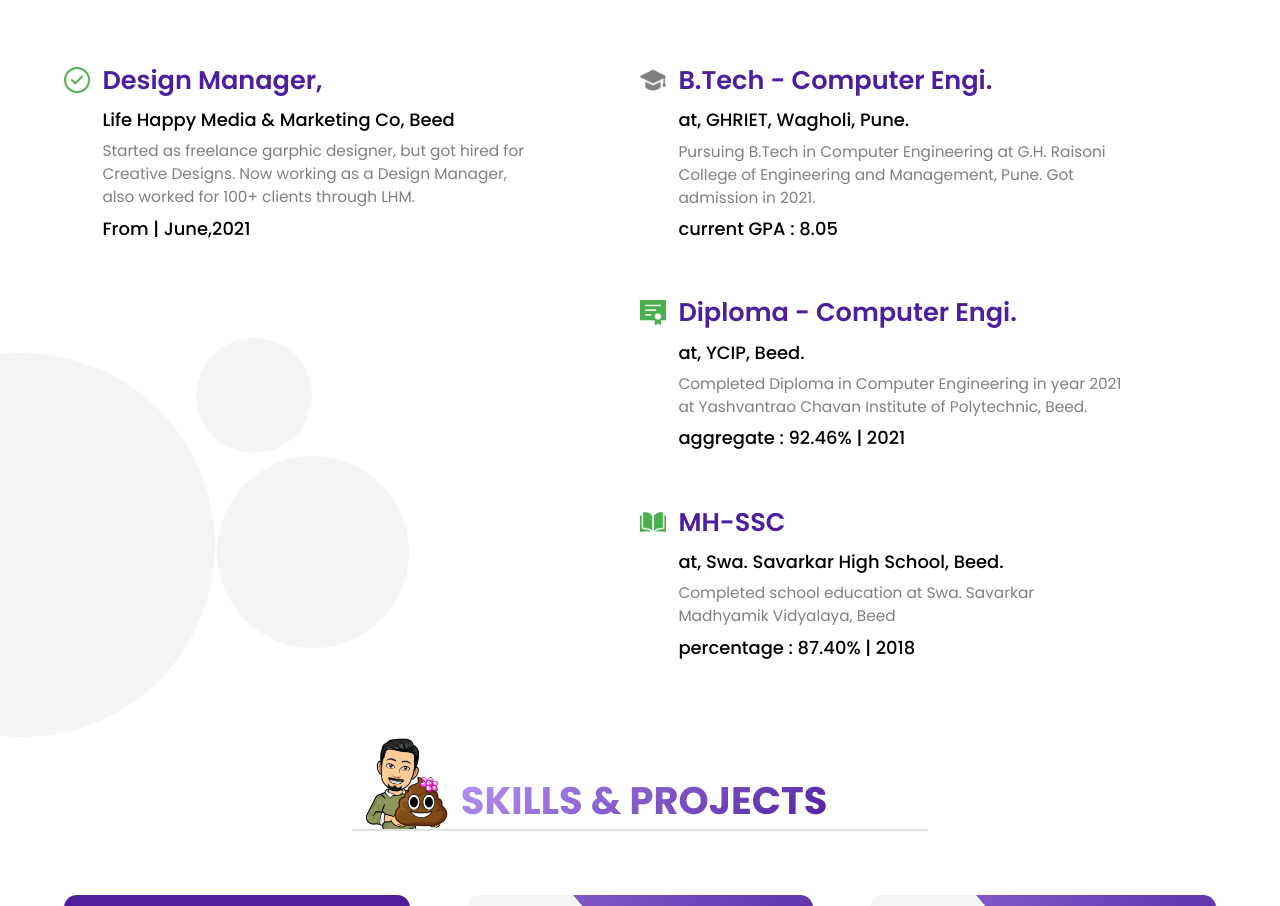
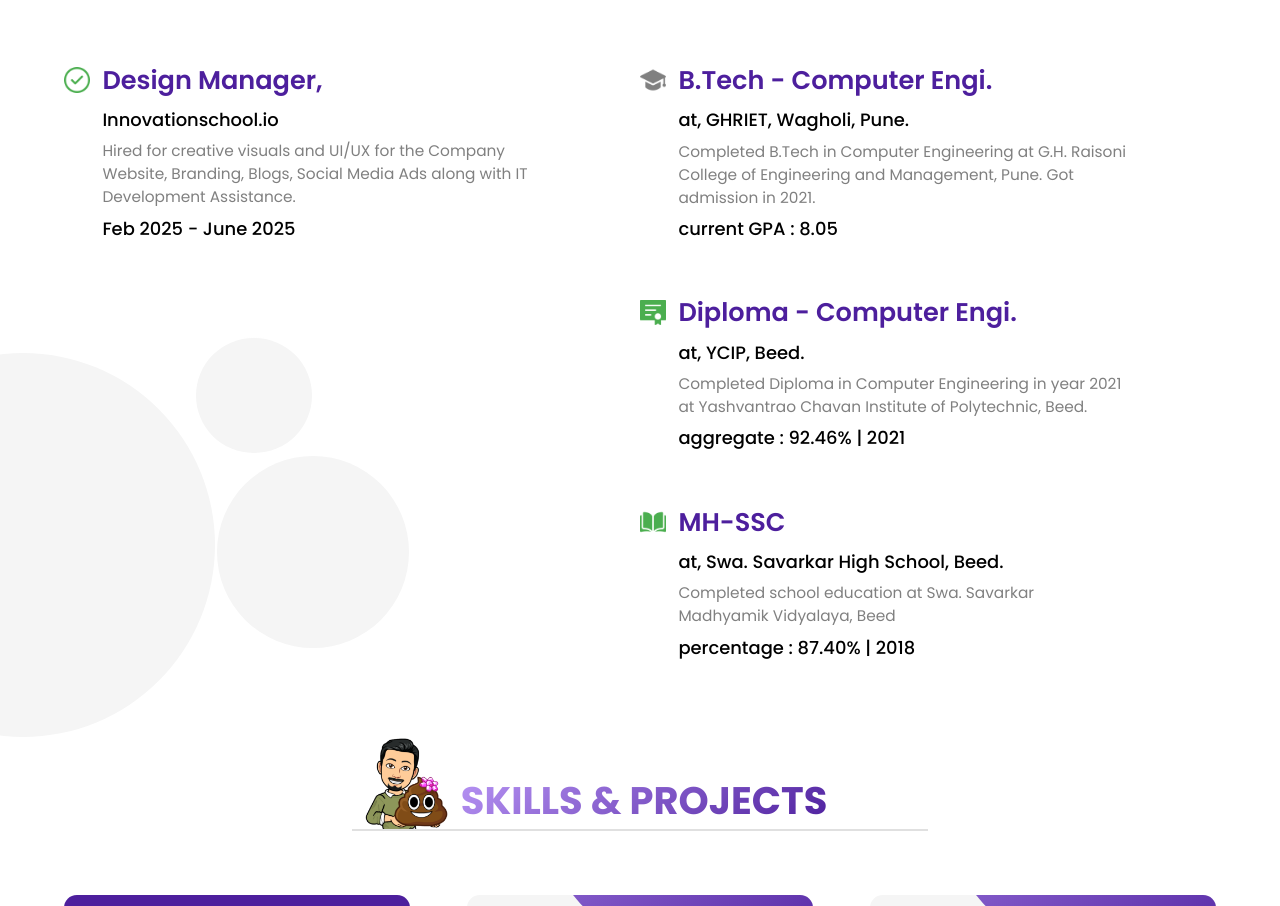
Before and after one commit to rohansapkal7/portfolio, a plain HTML site: page index.html in a window 1280 px wide. Shown: the part 933-1839 px from the top of the page. Drawn offline with nearby package versions, Linux system fonts and the light colour scheme.

Commit message:
Update index.html

```diff
--- a/index.html
+++ b/index.html
@@ -80,9 +80,9 @@
             <div class="sectionContent">
                 <img src="icons/check-mark.png" alt="done-icon">
                 <h2>Design Manager,</h2>
-                <p class="text-bold">Life Happy Media & Marketing Co, Beed</p>
-                <p class="text-light">Started as freelance garphic designer, but got hired for Creative Designs. Now working as a Design Manager, <br> also worked for 100+ clients through LHM.</p>
-                <p class="text-bold">From | June,2021</p>
+                <p class="text-bold">Innovationschool.io</p>
+                <p class="text-light">Hired for creative visuals and UI/UX for the Company Website, Branding, Blogs, Social Media Ads along with IT Development Assistance.</p>
+                <p class="text-bold">Feb 2025 - June 2025</p>
             </div>
 
         </div>
@@ -98,7 +98,7 @@
                 <img src="icons/mortarboard.png" alt="done-icon">
                 <h2>B.Tech - Computer Engi.</h2>
                 <p class="text-bold">at, GHRIET, Wagholi, Pune.</p>
-                <p class="text-light">Pursuing B.Tech in Computer Engineering at G.H. Raisoni College of Engineering and Management, Pune. Got admission in 2021.</p>
+                <p class="text-light">Completed B.Tech in Computer Engineering at G.H. Raisoni College of Engineering and Management, Pune. Got admission in 2021.</p>
                 <p class="text-bold">current GPA : 8.05</p>
             </div>
 
```
